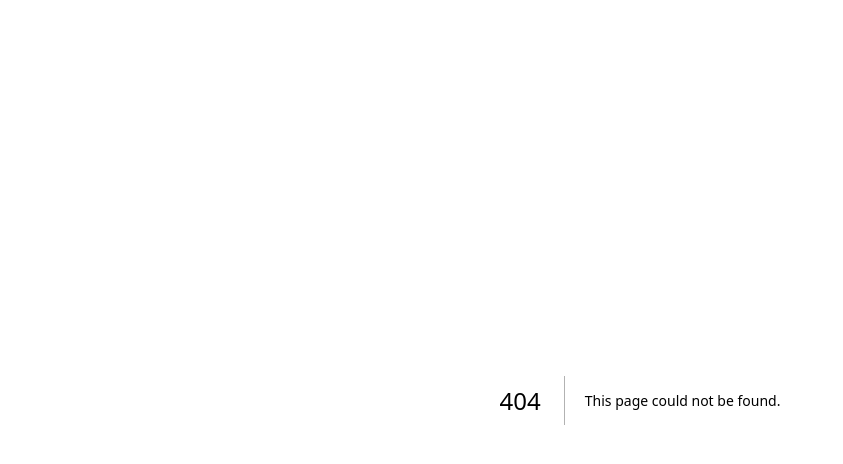
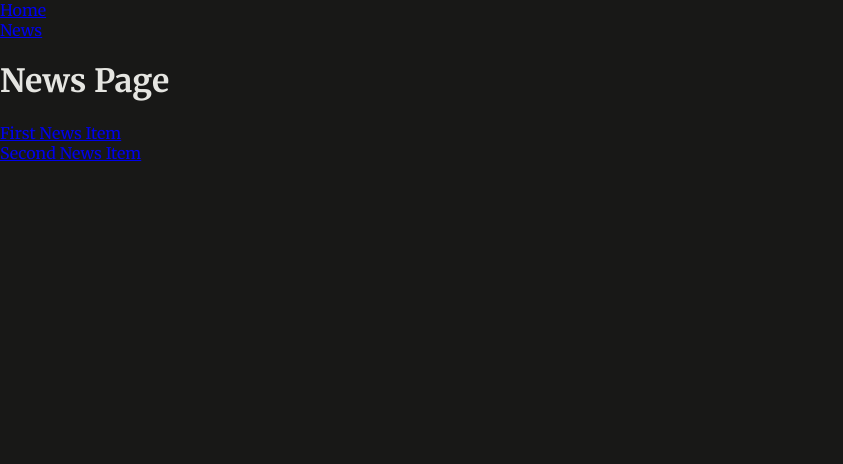
Before and after one commit to ArifEbrahim/next-news, a Next.js app: page /news in a window 1280 px wide. Before the commit this address had no page. Shown: the top 464 px of the page, without its empty margins (0-843 px from the left). Built offline with nearby package versions, Linux system fonts and the light colour scheme.

Commit message:
added news pages

```diff
--- a/app/layout.tsx
+++ b/app/layout.tsx
@@ -1,3 +1,4 @@
+import MainHeader from '@/components/main-header/main-header'
 import './globals.css'
 
 export const metadata = {
@@ -12,7 +13,10 @@ export default function RootLayout({
 }) {
   return (
     <html lang="en">
-      <body>{children}</body>
+      <body>
+        <MainHeader />
+        {children}
+      </body>
     </html>
   )
 }
--- /dev/null
+++ b/app/news/page.tsx
@@ -0,0 +1,17 @@
+import Link from 'next/link'
+
+export default function News() {
+  return (
+    <>
+      <h1>News Page</h1>
+      <ul>
+        <li>
+          <Link href="/news/first-news">First News Item</Link>
+        </li>
+        <li>
+          <Link href="/news/second-news">Second News Item</Link>
+        </li>
+      </ul>
+    </>
+  )
+}
--- /dev/null
+++ b/components/main-header/main-header.tsx
@@ -0,0 +1,16 @@
+import Link from 'next/link'
+
+export default function MainHeader() {
+  return (
+    <header>
+      <ul>
+        <li>
+          <Link href="/">Home</Link>
+        </li>
+        <li>
+          <Link href="/news">News</Link>
+        </li>
+      </ul>
+    </header>
+  )
+}
```
Also changed, not shown: app/news/[id]/page.tsx (added, +14 -0 lines).
